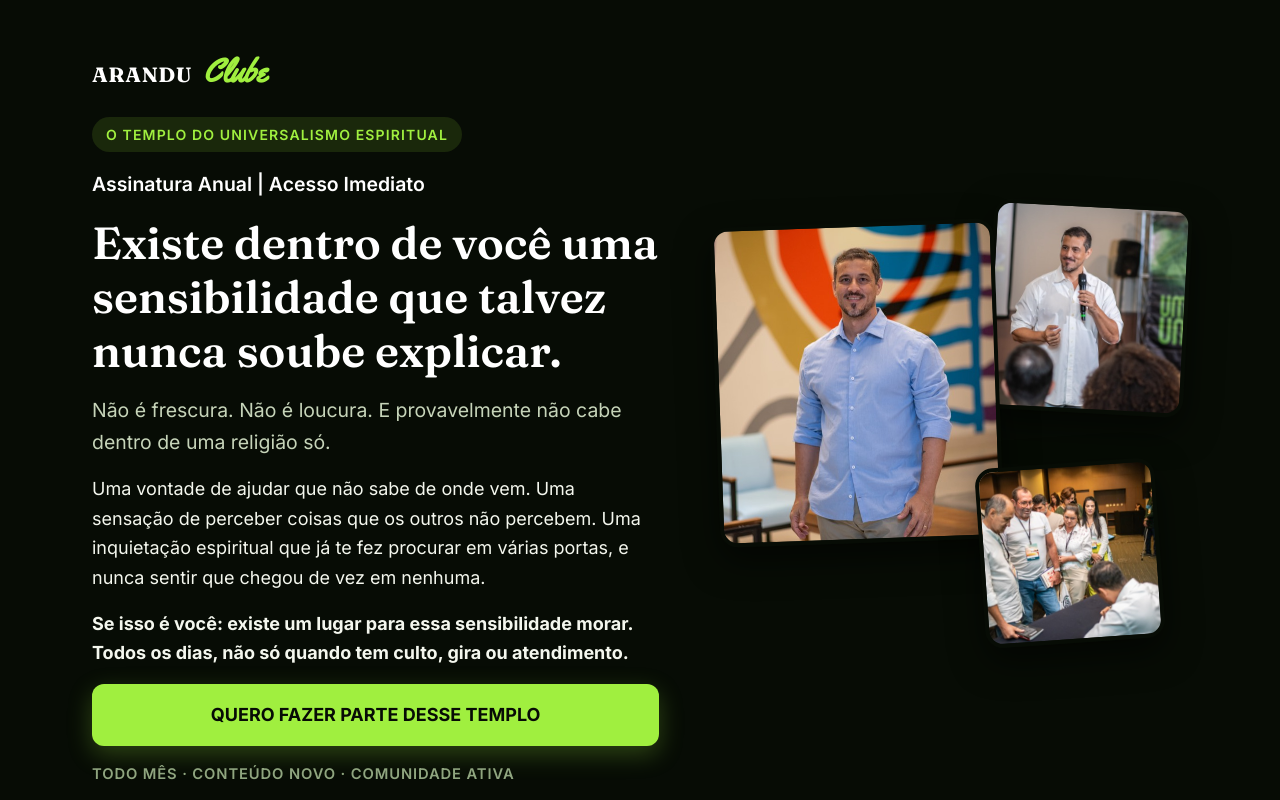
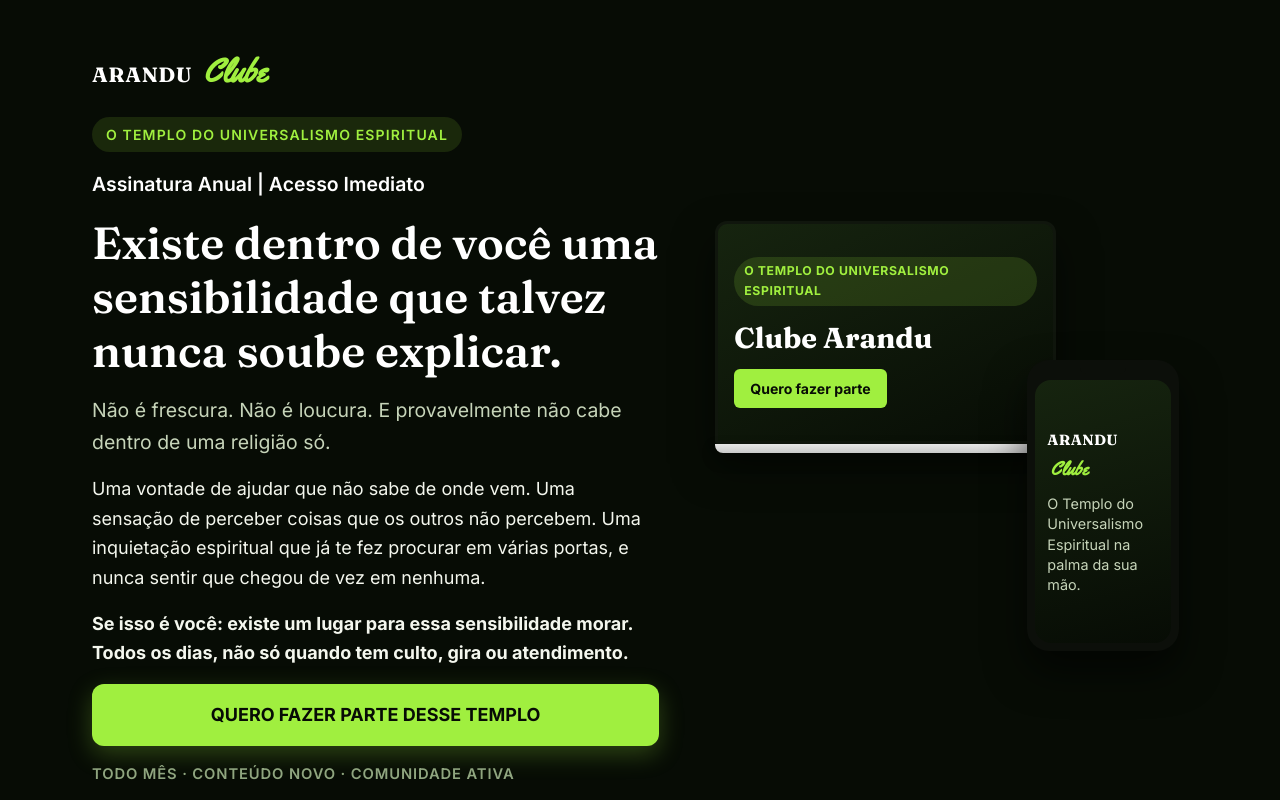
Before and after one commit to edvancjs/arandu-clube, a plain HTML site: page index.html in a window 1280 px wide. Shown: the top 800 px of the page. Drawn offline with Linux system fonts and the light colour scheme.

Commit message:
Adiciona capa do Livro dos Médiuns e troca fotos do hero por mockup de dispositivos

```diff
--- a/index.html
+++ b/index.html
@@ -166,18 +166,63 @@ j=d.createElement(s),dl=l!='dataLayer'?'&l='+l:'';j.async=true;j.src=
     font-weight:600;
   }
 
-  /* HERO */
-  .hero-mosaic{ position:relative; height:190px; }
-  .hero-mosaic img{
-    position:absolute;
-    object-fit:cover;
-    border-radius:var(--radius);
-    box-shadow:0 14px 34px rgba(0,0,0,.55);
-    border:4px solid var(--bg-deep);
+  /* HERO — mockup de dispositivos (laptop + celular), sem fotos */
+  .device-mock{ position:relative; height:260px; margin-top:8px; }
+
+  .laptop-mock{ position:absolute; left:0; top:4px; width:72%; z-index:1; }
+  .laptop-screen{
+    background:linear-gradient(155deg, var(--bg-soft), var(--bg-deep));
+    border:3px solid #10160d;
+    border-radius:12px 12px 3px 3px;
+    aspect-ratio:16/10.5;
+    padding:14px 16px;
+    display:flex; flex-direction:column; justify-content:center; gap:8px;
+    box-shadow:0 20px 40px rgba(0,0,0,.55);
   }
-  .hero-mosaic .m1{ width:56%; height:190px; left:0; top:0; transform:rotate(-2deg); z-index:2; }
-  .hero-mosaic .m2{ width:38%; height:130px; right:0; top:0; transform:rotate(3deg); z-index:1; }
-  .hero-mosaic .m3{ width:34%; height:110px; right:2%; bottom:-56px; transform:rotate(-4deg); z-index:3; }
+  .laptop-base{
+    height:9px;
+    background:linear-gradient(180deg,#e7e7e7,#c9c9c9);
+    border-radius:0 0 8px 8px;
+    box-shadow:0 6px 14px rgba(0,0,0,.35);
+  }
+  .mini-tag{
+    display:inline-block; align-self:flex-start;
+    font-size:.58rem; font-weight:700; letter-spacing:.05em; text-transform:uppercase;
+    color:var(--lime); background:rgba(160,239,63,.14);
+    padding:3px 8px; border-radius:999px;
+  }
+  .mini-title{ font-family:'Fraunces',serif; font-weight:700; color:#fff; font-size:1.1rem; }
+  .mini-btn{
+    display:inline-block; align-self:flex-start;
+    background:var(--lime); color:var(--bg-deep); font-weight:700; font-size:.62rem;
+    padding:6px 12px; border-radius:6px;
+  }
+
+  .phone-mock{
+    position:absolute; right:2%; bottom:-14px; width:32%; z-index:2;
+    background:#0c0f0a; border-radius:22px; padding:8px;
+    box-shadow:0 20px 40px rgba(0,0,0,.6);
+  }
+  .phone-notch{
+    width:34%; height:6px; background:#0c0f0a;
+    border-radius:0 0 8px 8px; margin:0 auto 6px;
+  }
+  .phone-screen{
+    background:linear-gradient(165deg, var(--bg-soft), var(--bg-deep));
+    border-radius:16px; aspect-ratio:9/17.5;
+    padding:16px 12px; display:flex; flex-direction:column; justify-content:center; gap:10px;
+  }
+  .phone-logo{
+    font-family:'Fraunces',serif; font-weight:700; text-transform:uppercase; color:#fff;
+    font-size:.68rem; letter-spacing:.02em;
+  }
+  .phone-logo span{
+    font-family:'Yellowtail',cursive; text-transform:none; color:var(--lime);
+    font-size:1.3em; margin-left:3px;
+  }
+  .phone-tagline{
+    font-size:.66rem; line-height:1.4; color:var(--ink-soft); margin:0;
+  }
 
   /* IDENTIFICAÇÃO */
   .id-list{ margin:18px 0; }
@@ -225,7 +270,10 @@ j=d.createElement(s),dl=l!='dataLayer'?'&l='+l:'';j.async=true;j.src=
     display:flex; gap:16px; align-items:center; margin:20px 0;
     background:var(--panel); border:1px solid var(--panel-line); border-radius:var(--radius); padding:18px 20px;
   }
-  .livro-cover .livro-icon{ font-size:2.2rem; flex:none; }
+  .livro-capa{
+    width:72px; height:72px; flex:none; object-fit:cover; border-radius:8px;
+    box-shadow:0 8px 20px rgba(0,0,0,.5); background:#fff;
+  }
   .livro-cover strong{ display:block; color:var(--white); font-size:1.05rem; }
   .livro-cover span{ color:var(--ink-faint); font-size:.9rem; }
   .livro-list{ margin:18px 0; border-top:1px solid var(--line); }
@@ -334,10 +382,12 @@ j=d.createElement(s),dl=l!='dataLayer'?'&l='+l:'';j.async=true;j.src=
     .split.split-text-first{ grid-template-columns:1.2fr 1fr; }
     .split.split-photo-first{ grid-template-columns:1fr 1.2fr; }
 
-    .hero-mosaic{ height:440px; }
-    .hero-mosaic .m1{ width:60%; height:320px; left:0; top:20px; }
-    .hero-mosaic .m2{ width:42%; height:210px; right:0; top:0; }
-    .hero-mosaic .m3{ width:38%; height:180px; right:6%; bottom:0; }
+    .device-mock{ height:420px; }
+    .mini-tag{ font-size:.68rem; padding:4px 10px; }
+    .mini-title{ font-size:1.6rem; }
+    .mini-btn{ font-size:.78rem; padding:8px 16px; }
+    .phone-logo{ font-size:.82rem; }
+    .phone-tagline{ font-size:.8rem; }
 
     .id-photo img{ height:100%; min-height:360px; }
     .block-photo img{ height:100%; min-height:320px; }
@@ -372,10 +422,22 @@ height="0" width="0" style="display:none;visibility:hidden"></iframe></noscript>
       <a href="#investimento" class="btn btn-block">QUERO FAZER PARTE DESSE TEMPLO</a>
       <p class="trustline">TODO MÊS · CONTEÚDO NOVO · COMUNIDADE ATIVA</p>
     </div>
-    <div class="hero-mosaic">
-      <img class="m1" src="assets/img/hero-1.jpg" alt="Ricardo Di Napoli sorrindo, retrato de corpo inteiro">
-      <img class="m2" src="assets/img/hero-2.jpg" alt="Ricardo Di Napoli falando ao microfone no Congresso Arandu">
-      <img class="m3" src="assets/img/hero-3.jpg" alt="Ricardo Di Napoli autografando livro para um aluno">
+    <div class="device-mock">
+      <div class="laptop-mock">
+        <div class="laptop-screen">
+          <span class="mini-tag">O Templo do Universalismo Espiritual</span>
+          <div class="mini-title">Clube Arandu</div>
+          <div class="mini-btn">Quero fazer parte</div>
+        </div>
+        <div class="laptop-base"></div>
+      </div>
+      <div class="phone-mock">
+        <div class="phone-notch"></div>
+        <div class="phone-screen">
+          <div class="phone-logo">Arandu <span>Clube</span></div>
+          <p class="phone-tagline">O Templo do Universalismo Espiritual na palma da sua mão.</p>
+        </div>
+      </div>
     </div>
   </div>
 </section>
@@ -504,7 +566,7 @@ height="0" width="0" style="display:none;visibility:hidden"></iframe></noscript>
     <p>Toda segunda-feira, às 17h, Ricardo entra ao vivo pra trabalhar um livro com os membros do Clube, capítulo por capítulo, com o mesmo cuidado teológico de 40 anos de estudo. A transmissão é gratuita no YouTube, mas fica disponível só por 7 dias. Depois, sai do ar e vira exclusividade de quem é membro do Clube Arandu.</p>
 
     <div class="livro-cover">
-      <span class="livro-icon">📖</span>
+      <img class="livro-capa" src="assets/img/capa-livro-mediuns.jpg" alt="Capa do livro O Livro dos Médiuns, de Allan Kardec">
       <div>
         <strong>Primeira obra: O Livro dos Médiuns, de Allan Kardec</strong>
         <span>20 encontros, um por semana, cobrindo a obra inteira</span>
```
Also changed, not shown: assets/img/capa-livro-mediuns.jpg (added).
